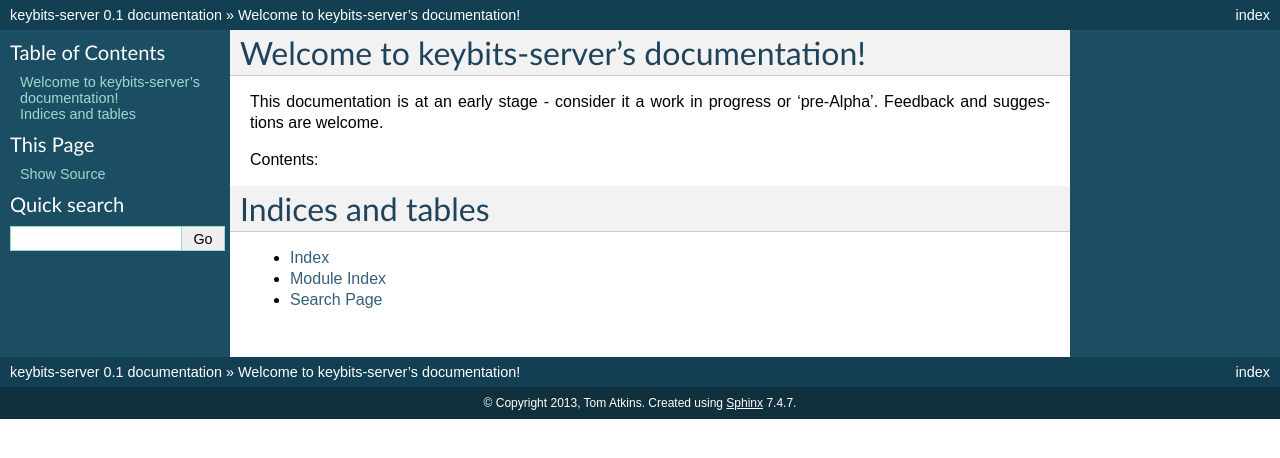
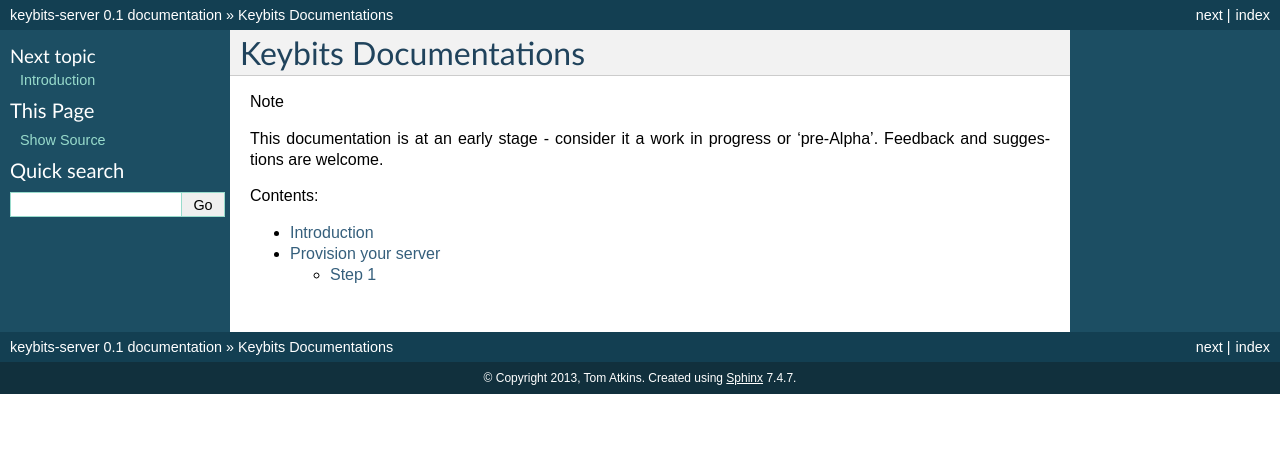
Before and after one commit to hypebeast/keybits-server, a Sphinx documentation site: the page built from docs/index.rst, in a window 1280 px wide. Shown: the top 458 px of the page. Built offline with Sphinx 7.4.7, drawn with Linux system fonts in a browser that asks for light colours.

Commit message:
Started Docs

```diff
--- a/docs/index.rst
+++ b/docs/index.rst
@@ -3,8 +3,10 @@
    You can adapt this file completely to your liking, but it should at least
    contain the root `toctree` directive.
 
-Welcome to keybits-server's documentation!
-==========================================
+Keybits Documentations
+======================
+
+Note
 
 This documentation is at an early stage - consider it a work in progress or 'pre-Alpha'. Feedback and suggestions are welcome.
 
@@ -13,11 +15,5 @@ Contents:
 .. toctree::
    :maxdepth: 2
 
-
-
-Indices and tables
-==================
-
-* :ref:`genindex`
-* :ref:`modindex`
-* :ref:`search`
+   intro
+   provision-server
--- /dev/null
+++ b/docs/intro.rst
@@ -0,0 +1,4 @@
+Introduction
+============
+
+Welcome and background details.
```
Also changed, not shown: docs/provision-server.rst (added, +11 -0 lines), 6 other files.
